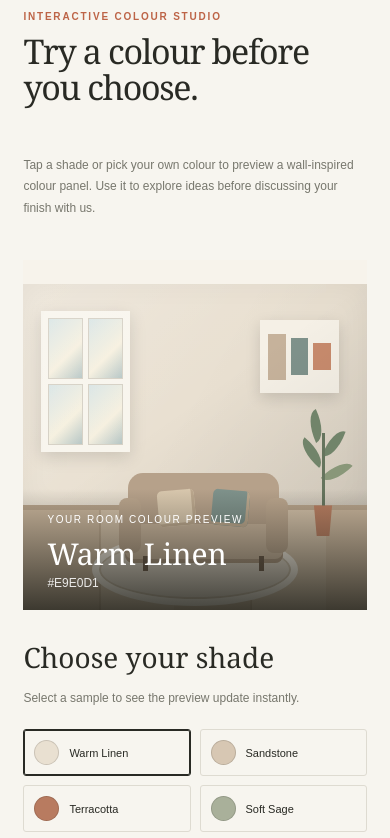
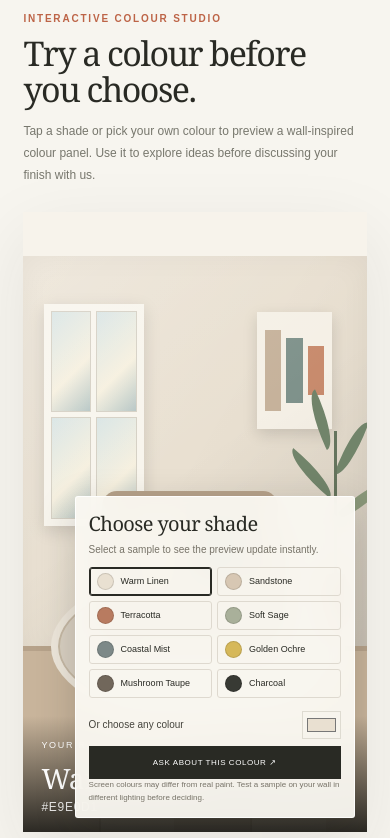
Before and after one commit to zaddy6969/PINTERSANDTETURES, a plain HTML site: page index.html in a window 390 px wide. Shown: the part 3620-4458 px from the top of the page. Drawn offline with Linux system fonts and the light colour scheme.

Commit message:
Expand premium colour studio with floating compact colour controls

```diff
--- a/index.html
+++ b/index.html
@@ -139,6 +139,56 @@
 @media(max-width:760px){.premium-contact{padding:28px 6% 12px!important}.contact-topline{gap:7px}.premium-contact-grid{grid-template-columns:1fr;gap:22px;padding:24px 0}.premium-contact-copy h2{font-size:clamp(37px,10vw,48px)}.premium-contact-details{border-left:0;border-top:1px solid #ffffff20;padding:18px 0 0}.detail-value{font-size:22px}.detail-mail{font-size:14px}.footer-faq-items{grid-template-columns:repeat(2,minmax(0,1fr));gap:13px}.footer-links{justify-content:flex-start;flex-wrap:wrap;margin-top:18px;gap:14px}.footer-bottom{flex-direction:column;gap:6px}.footer-faq-title strong{font-size:18px}}
 @media(max-width:390px){.footer-faq-items{grid-template-columns:1fr}.contact-index{letter-spacing:.1em}.premium-contact-actions{gap:14px}}
 
+
+/* Enlarged premium colour studio with compact floating controls */
+#colour-studio{padding-top:clamp(54px,7vw,96px);padding-bottom:clamp(54px,7vw,96px)}
+#colour-studio>.head{margin-bottom:26px;align-items:end}
+#colour-studio>.head h2{font-size:clamp(38px,5vw,62px);letter-spacing:-.045em;max-width:760px}
+#colour-studio>.head p{max-width:370px;font-size:12px;line-height:1.85}
+.colour-studio{display:block!important;position:relative;width:100%;min-height:clamp(510px,55vw,690px);overflow:hidden;background:#eae4d9;box-shadow:0 24px 70px #28251d16}
+.colour-preview.room-scene{width:100%;height:clamp(510px,55vw,690px);min-height:clamp(510px,55vw,690px);position:relative}
+.room-scene .preview-wall{background-image:linear-gradient(120deg,#ffffff24,transparent 48%,#0000000c);transition:background-color .28s ease}
+.room-scene .window-frame{left:8%;width:23%;height:63%;top:12%}
+.room-scene .wall-art{right:17%;width:18%;height:29%;top:14%}
+.room-sofa{left:29%;width:45%;height:32%;bottom:10%}
+.room-rug{left:15%;width:70%;height:24%}
+.room-plant{right:6%;height:39%;width:12%;bottom:20%}
+.preview-room{padding:25px 30px 28px;background:linear-gradient(transparent,#10110fd9)}
+.preview-kicker{font-size:9px;letter-spacing:.19em}
+.preview-room h3{font-size:clamp(28px,3vw,42px);margin:7px 0 3px}
+.preview-room p{font-size:12px;letter-spacing:.06em}
+.colour-controls{position:absolute;z-index:10;right:18px;top:50%;transform:translateY(-50%);width:min(255px,27%);box-sizing:border-box;padding:18px 16px 15px;background:#faf8f2f2;border:1px solid #ffffffd9;box-shadow:0 12px 40px #1d1b1730;backdrop-filter:blur(14px);border-radius:3px}
+.colour-controls h3{font:normal 23px Georgia,serif;letter-spacing:-.03em;margin:0 0 5px;color:#292a24}
+.colour-controls>p{font-size:10px;line-height:1.6;margin:0;color:#777368}
+.palette-options{grid-template-columns:repeat(2,minmax(0,1fr));gap:6px;margin:13px 0 10px}
+.palette-chip{gap:7px;padding:6px 7px;font-size:9px;min-width:0;border-color:#ded9cf;color:#292a24;line-height:1.2}
+.palette-chip span{width:18px;height:18px}
+.palette-chip.selected{border-color:#292a24;box-shadow:inset 0 0 0 1px #292a24}
+.custom-colour{font-size:10px;padding:7px 0 10px;color:#45443d}
+.custom-colour input{width:39px;height:28px}
+#askColour{display:flex;justify-content:center;align-items:center;width:100%;box-sizing:border-box;padding:11px 7px;background:#292a24;color:#fff;font-size:8px;letter-spacing:.07em;text-align:center;border:1px solid #292a24}
+.colour-note{font-size:8px!important;line-height:1.5;margin:9px 0 0;color:#777368}
+@media(max-width:760px){
+ #colour-studio>.head{display:block}
+ #colour-studio>.head h2{font-size:clamp(34px,8vw,48px)}
+ #colour-studio>.head p{margin-top:10px}
+ .colour-studio{min-height:620px}
+ .colour-preview.room-scene{height:620px;min-height:620px}
+ .colour-controls{top:auto;bottom:14px;right:12px;transform:none;width:min(280px,calc(100% - 24px));padding:13px}
+ .colour-controls h3{font-size:20px}
+ .palette-options{gap:5px;margin:9px 0}
+ .palette-chip{font-size:9px;padding:5px 7px}
+ .palette-chip span{width:17px;height:17px}
+ .custom-colour{padding:4px 0 7px}
+ .colour-note{margin-top:6px}
+ .room-scene .window-frame{left:6%;width:29%;height:55%}
+ .room-scene .wall-art{right:10%;width:22%}
+ .room-sofa{left:20%;width:57%;height:27%;bottom:28%}
+ .room-rug{bottom:18%;left:8%;width:84%}
+ .room-plant{right:3%;bottom:32%;width:13%}
+ .preview-room{padding:18px}
+}
+
 </style>
 </head>
 <body>
```
